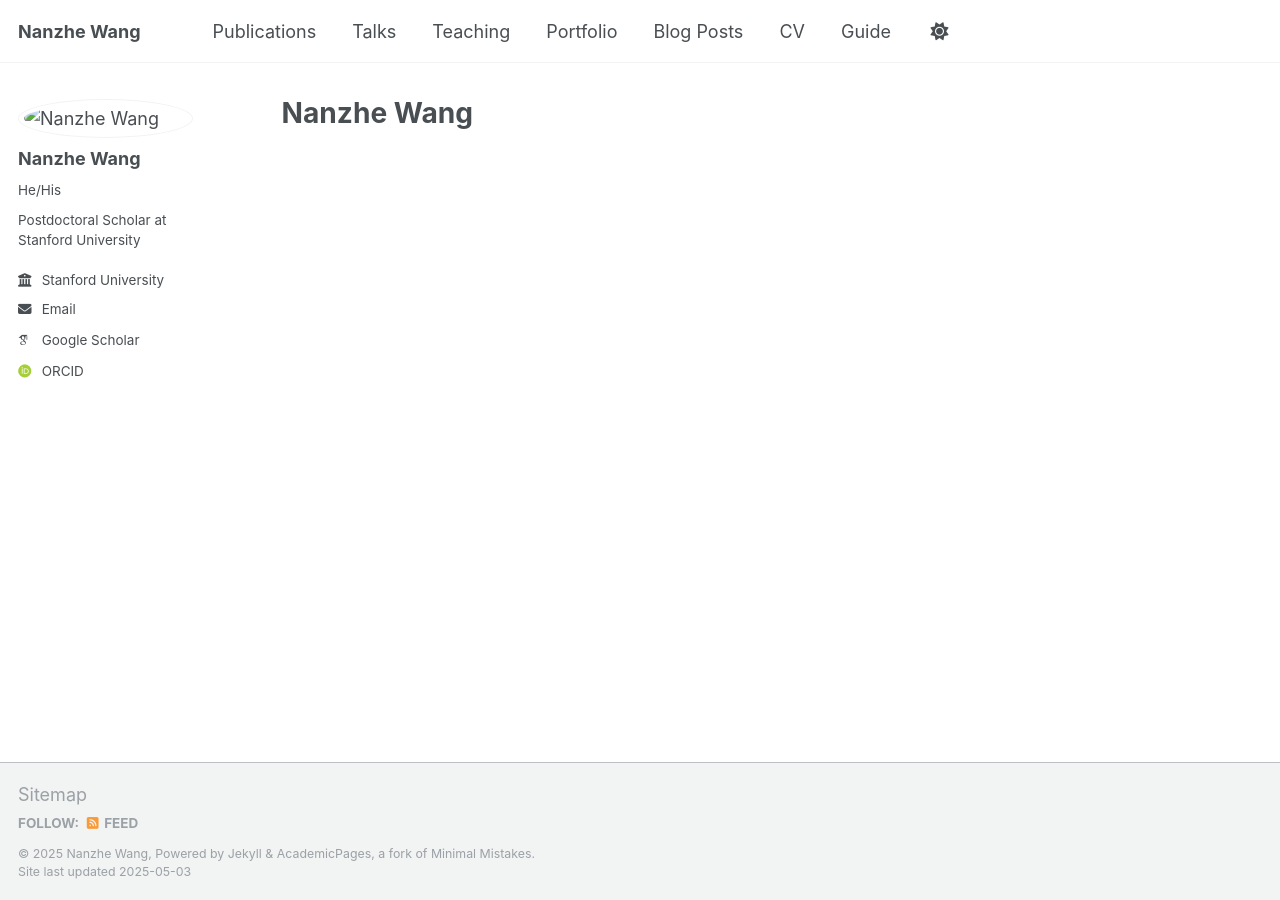
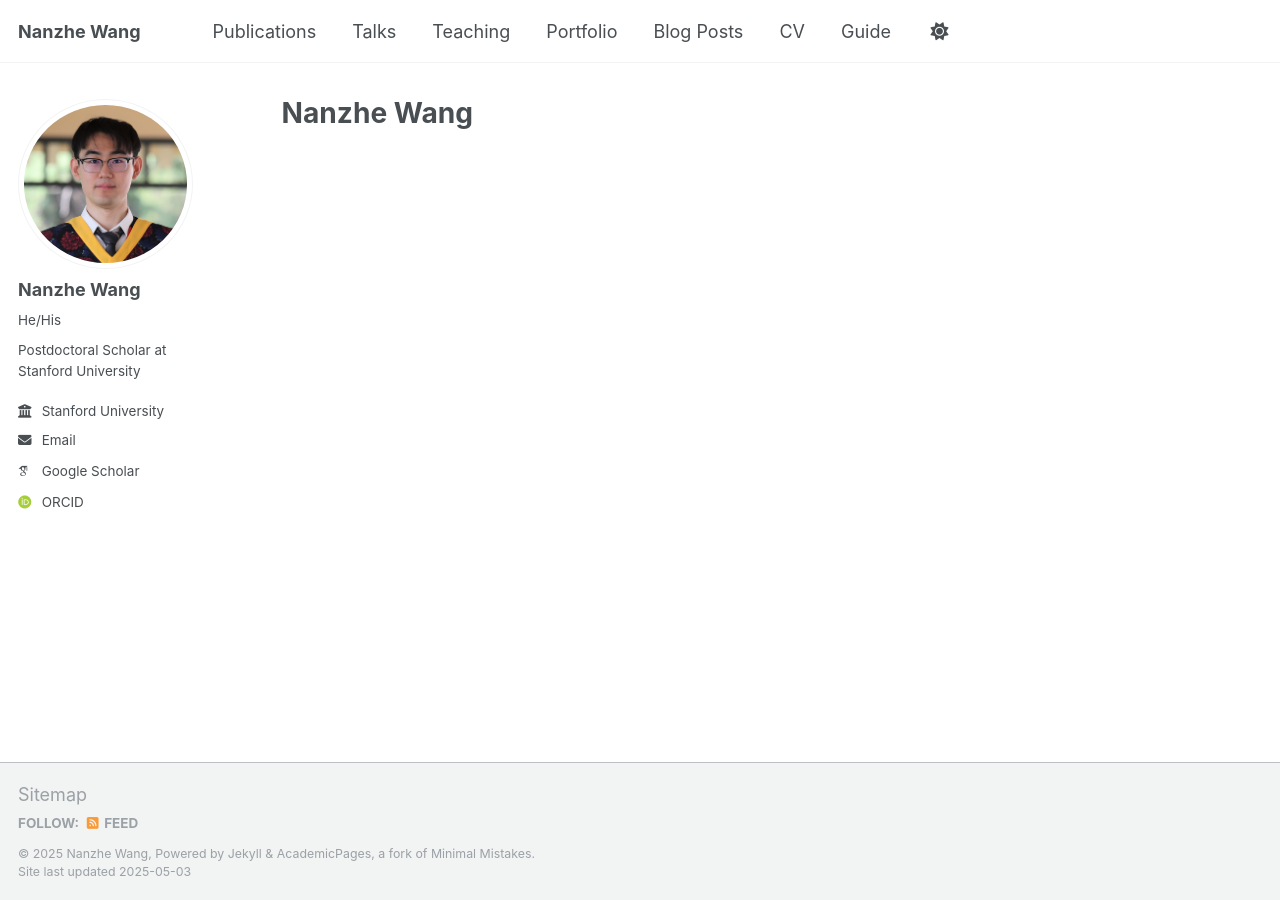
Before and after one commit to NanzheWang/nanzhewang.github.io, a Jekyll site: the page built from _pages/about.md, in a window 1280 px wide. Built offline with Jekyll 4.4.1, drawn with Linux system fonts in a browser that asks for light colours; some web fonts are replaced.

Commit message:
Update _config.yml

```diff
--- a/_config.yml
+++ b/_config.yml
@@ -22,7 +22,7 @@ repository               : #"academicpages/academicpages.github.io"
 #               Additional customization can be done by editing /_includes/author-profile.html
 author:
   # Biographic information
-  avatar           : "/assets/images/headshot.jpg"
+  avatar           : "headshot.jpg"
   name             : "Nanzhe Wang"
   pronouns         : "He/His"
   bio              : "Postdoctoral Scholar at Stanford University"#"Subsurface flow, surrogate modeling, uncertainty quantification, data assimilation, scientific machine learning"
```
